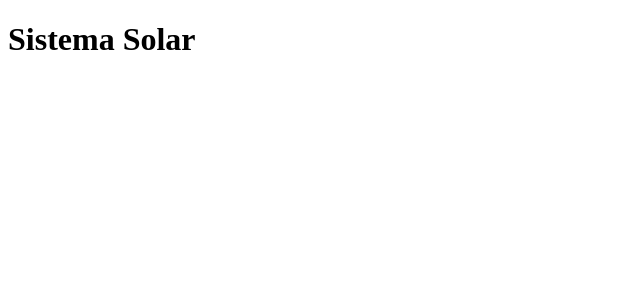
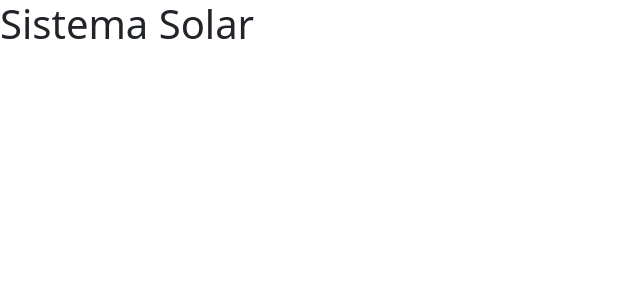
Before and after one commit to brunojlee/solar-system, a React (Create React App) app: page / in a window 1280 px wide. Shown: the top 300 px of the page, without its empty margins (0-640 px from the left). Built offline with nearby package versions, Linux system fonts and the light colour scheme.

Commit message:
Requisito 2 finalizado

```diff
--- a/public/index.html
+++ b/public/index.html
@@ -9,6 +9,7 @@
       name="description"
       content="Web site created using create-react-app"
     />
+    <link href="https://cdn.jsdelivr.net/npm/bootstrap@5.1.3/dist/css/bootstrap.min.css" rel="stylesheet" integrity="sha384-1BmE4kWBq78iYhFldvKuhfTAU6auU8tT94WrHftjDbrCEXSU1oBoqyl2QvZ6jIW3" crossorigin="anonymous">
     <link rel="apple-touch-icon" href="%PUBLIC_URL%/logo192.png" />
     <!--
       manifest.json provides metadata used when your web app is installed on a
@@ -39,5 +40,6 @@
       To begin the development, run `npm start` or `yarn start`.
       To create a production bundle, use `npm run build` or `yarn build`.
     -->
+    <script src="https://cdn.jsdelivr.net/npm/bootstrap@5.1.3/dist/js/bootstrap.bundle.min.js" integrity="sha384-ka7Sk0Gln4gmtz2MlQnikT1wXgYsOg+OMhuP+IlRH9sENBO0LRn5q+8nbTov4+1p" crossorigin="anonymous"></script>
   </body>
 </html>
--- a/src/App.js
+++ b/src/App.js
@@ -1,10 +1,14 @@
 import React from 'react';
 import Header from './components/Header';
+import SolarSystem from './components/SolarSystem';
 
 class App extends React.Component {
   render() {
     return (
-      <Header />
+      <>
+        <Header />
+        <SolarSystem />
+      </>
     );
   }
 }
--- /dev/null
+++ b/src/components/SolarSystem.js
@@ -0,0 +1,11 @@
+import React from 'react';
+
+class SolarSystem extends React.Component {
+  render() {
+    return (
+      <div data-testid="solar-system" />
+    );
+  }
+}
+
+export default SolarSystem;
```
Also changed, not shown: src/components/Title.js (added, +11 -0 lines).
